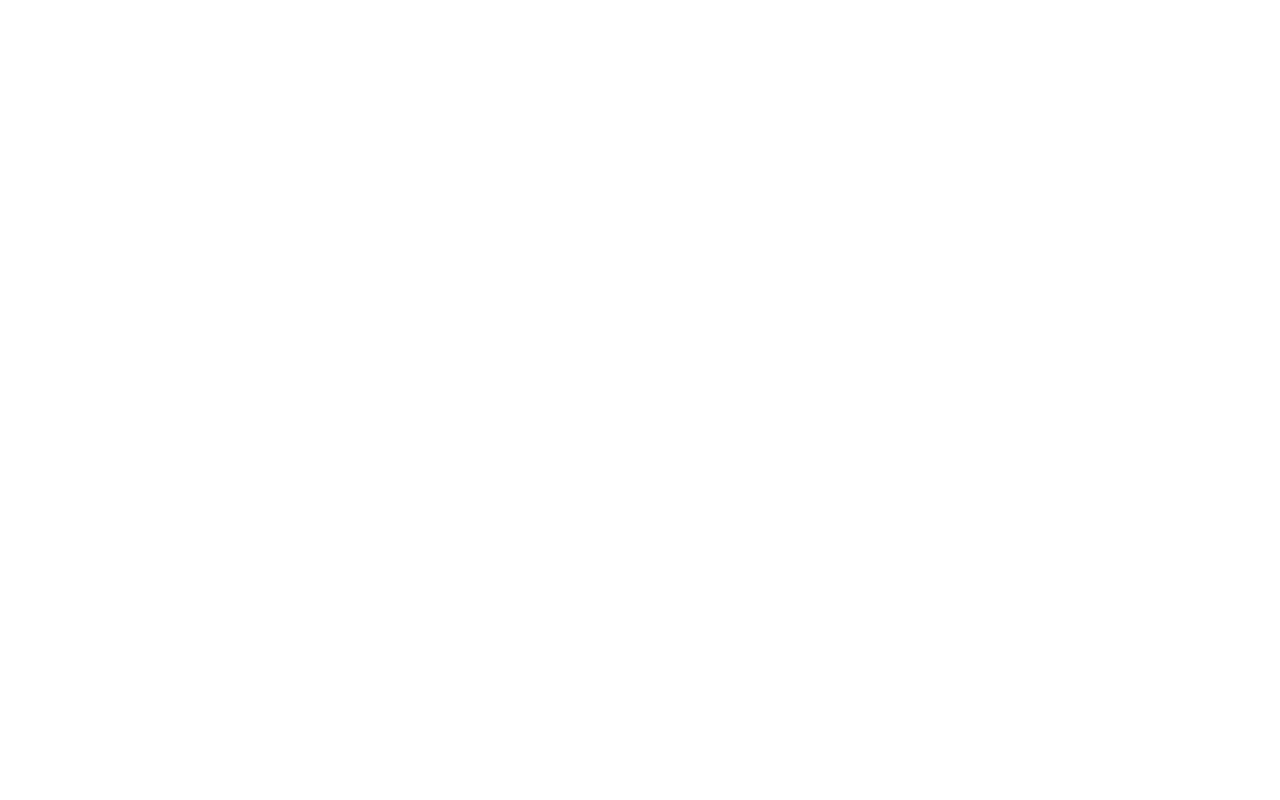
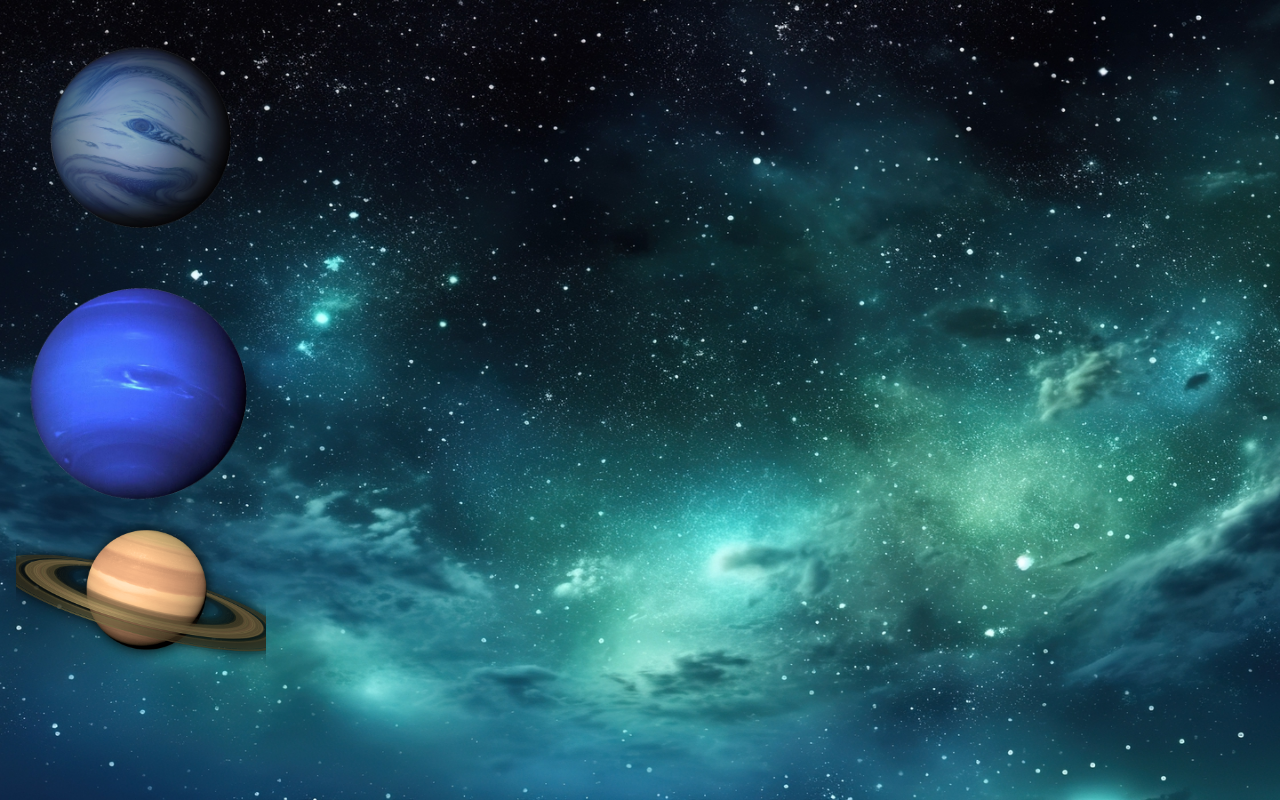
Before and after one commit to zahra-ershad/Front-End-Practice, a plain HTML site: page CSS/Position-css/index.html in a window 1280 px wide. Shown: the top 800 px of the page. Drawn offline with Linux system fonts and the light colour scheme.

Commit message:
added img -box , main style

```diff
--- a/CSS/Position-css/assets/style.css
+++ b/CSS/Position-css/assets/style.css
@@ -0,0 +1,44 @@
+* {
+    margin: 0;
+    padding: 0;
+    box-sizing: border-box;
+}
+
+html, body {
+    height: 100%;
+    width: 100%;
+    font-size: 100%;
+    max-height:100vh
+}
+
+.main {
+    width: 100%;
+    height: 100vh;
+    padding: 1rem;
+    background: url(./img/bg.jpg) no-repeat center / cover;
+
+}
+
+/* .main::after{
+    content:"";
+    position: absolute;
+    top:0;
+    left:0;
+    width: 100%;
+    height:100%;
+    background: rgba(20, 1, 1, 0.45);
+
+} */
+
+.img-box{
+    width: 250px;
+    height: 250px;
+
+}
+
+.img-box img{
+    width: 100%;
+    height: 100%;
+    object-fit: cover;
+
+}
--- a/CSS/Position-css/index.html
+++ b/CSS/Position-css/index.html
@@ -3,19 +3,80 @@
 <head>
     <meta charset="UTF-8">
     <meta name="viewport" content="width=device-width, initial-scale=1.0">
+    <link rel="stylesheet" href="./assets/reset.css">
+    <link rel="stylesheet" href="./assets/style.css">
+
     <title>Solar System by Position-css</title>
 </head>
 <body>
     <div class="main">
         <div class="Neptune-Circuit">
+                <div class="img-box">
+                    <img src="./assets/img/Neptune.png" alt="">
+                </div>
+
+
             <div class="Uranus-circit">
+
+                    <div class="img-box">
+                        <img src="./assets/img/Uranus.png" alt="">
+                    </div>
+
+
+
                 <div class="Saturn-circit">
+
+
+                        <div class="img-box">
+                            <img src="./assets/img/saturn.png" alt="" style="width: 300px; height: 150px;">
+                        </div>
+
+
                     <div class="Jupiter-circit">
+
+
+                            <div class="img-box">
+                                <img src="./assets/img/Jupiter (1).png" alt="">
+                            </div>
+
+
                         <div class="Mars-circit">
+
+
+                                   <div class="img-box">
+                                    <img src="./assets/img/mars.png" alt="">
+                                </div>
+
+
+
                             <div class="Earth-circit">
+
+
+                                      <div class="img-box">
+                                        <img src="./assets/img/Earth.png" alt="">
+                                    </div>
+
                                 <div class="Venus-circit">
+
+
+                                        <div class="img-box">
+                                            <img src="./assets/img/venus.png" alt="">
+                                        </div>
                                     <div class="Mercury-circit">
-                                        <div class="Sun-circit"></div>
+
+
+                                              <div class="img-box">
+                                                <img src="./assets/img/Mercury.png" alt="">
+                                            </div>
+
+
+                                        <div class="Sun">
+
+
+                                                   <div class="img-box">
+                                                    <img src="./assets/img/sun.png" alt="">
+                                                </div>
+                                        </div>
                                 </div>
                             </div>
                         </div>
```
Also changed, not shown: CSS/Position-css/assets/img/Earth.jpg (deleted), CSS/Position-css/assets/img/Earth.png (added), CSS/Position-css/assets/img/Jupiter (1).jpg (deleted), CSS/Position-css/assets/img/Jupiter (1).png (added), CSS/Position-css/assets/img/Mercury.jpg (deleted), CSS/Position-css/assets/img/Mercury.png (added), CSS/Position-css/assets/img/Neptune.jpg (deleted), CSS/Position-css/assets/img/Neptune.png (added), CSS/Position-css/assets/img/Uranus.jpg (deleted), CSS/Position-css/assets/img/Uranus.png (added), CSS/Position-css/assets/img/mars.jpg (deleted), CSS/Position-css/assets/img/venus.jpg (deleted), CSS/Position-css/assets/img/venus.png (added), 1 other file.
